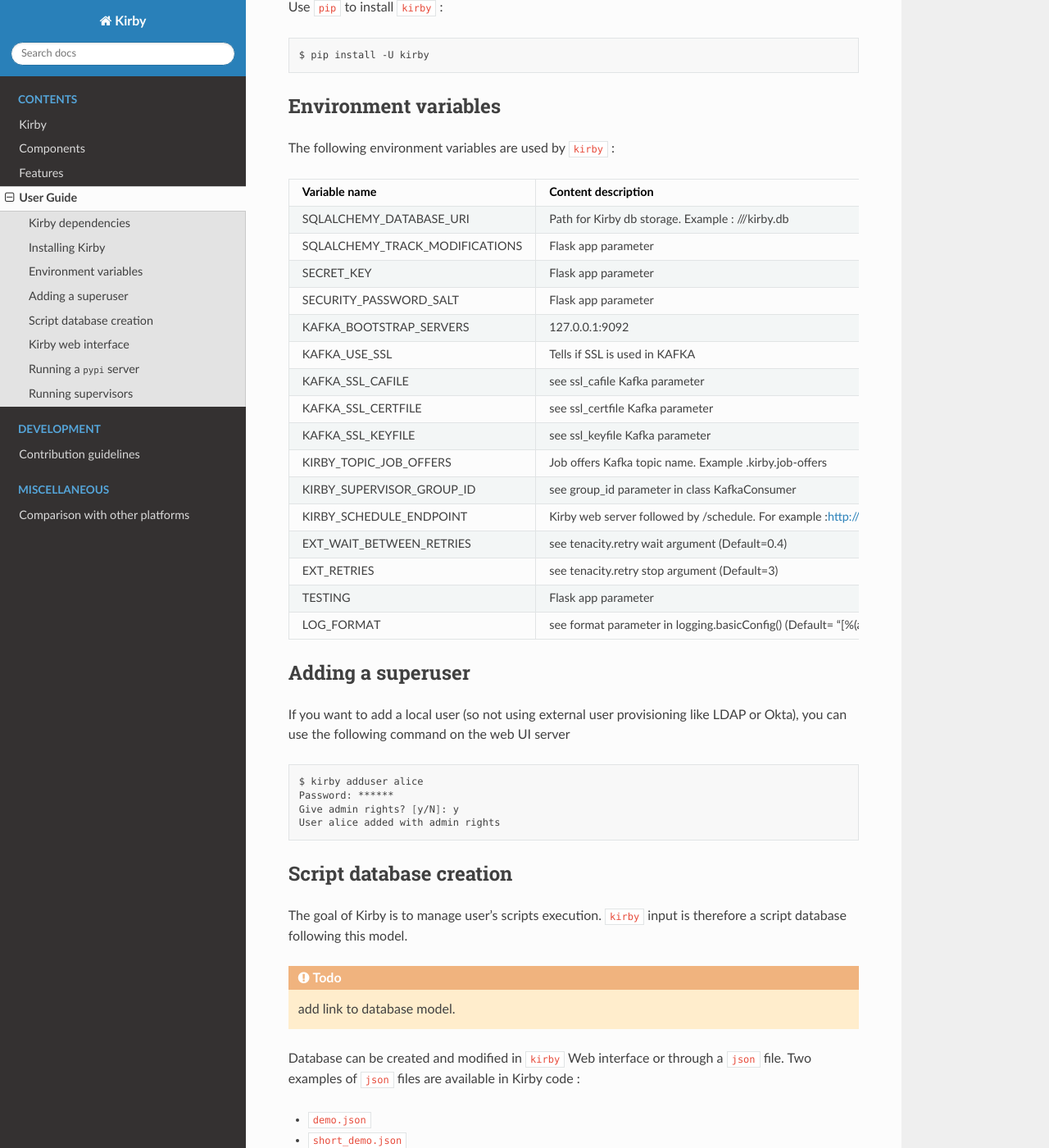
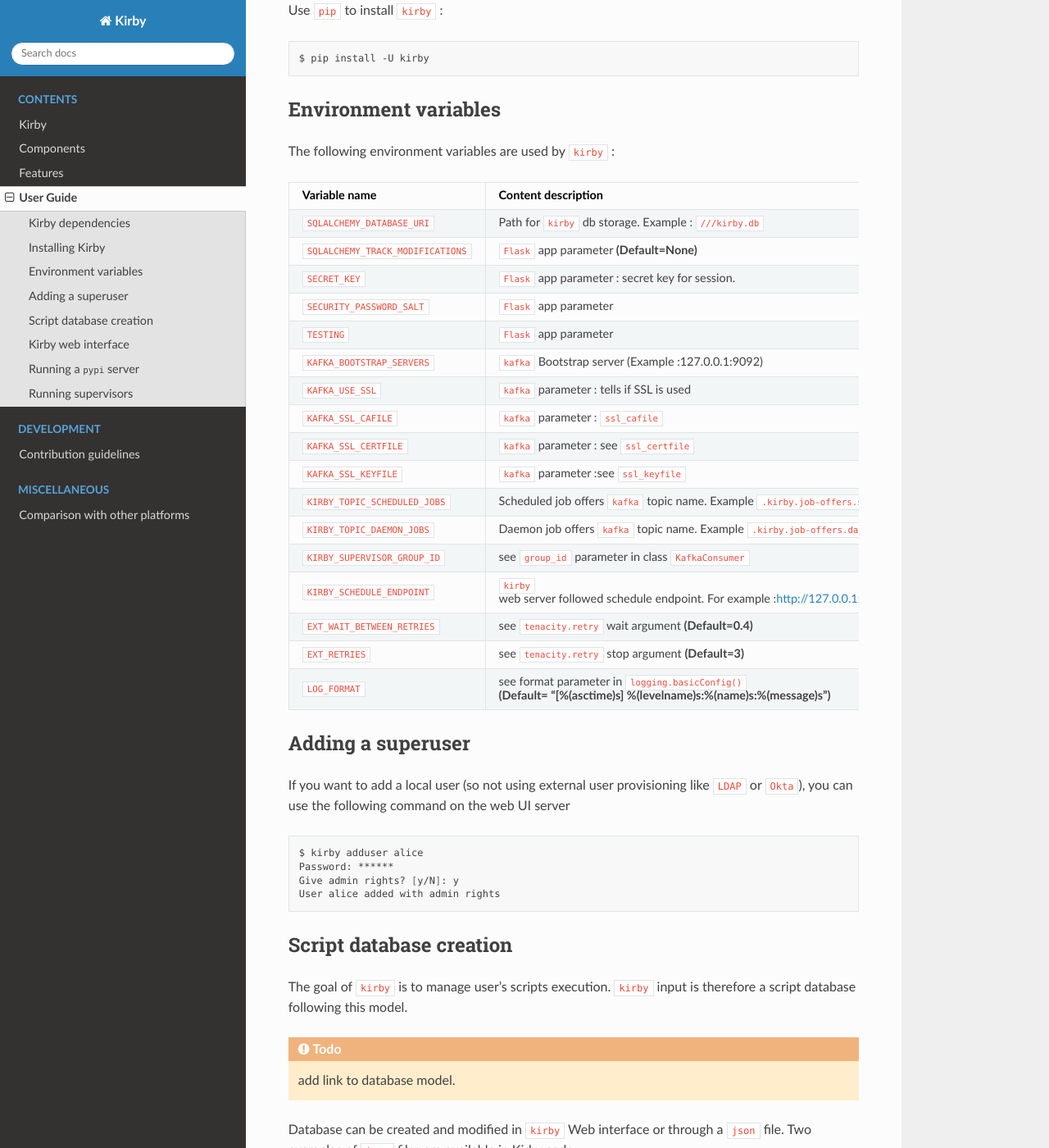
Before and after one commit to adimian/kirby, a Sphinx documentation site: the page built from docs/usage.md, in a window 1280 px wide and 1400 px high, scrolled down 813 px. Shown: the whole window at 82% size. Built offline with Sphinx 7.4.7 and the Read the Docs theme 2.0.0, drawn with Linux system fonts in a browser that asks for light colours; some of the changed text lies outside the part shown.

Commit message:
usage.md improvements

````diff
--- a/docs/usage.md
+++ b/docs/usage.md
@@ -1,26 +1,26 @@
 # User Guide
 
-Kirby is a Python Frameworks which manages user's
+`kirby` is a Python Frameworks which manages user's
 scripts execution on several servers. User's scripts can be :
-- scheduled script (schedule definition is based on cron)
+- scheduled script (schedule definition is based on `cron`)
 - daemon script
 
-Scripts are run on several servers (Kirby supervisors). In order to ensure
-that a scheduled script is never launched twice, Kirby uses Kafka topics.
+Scripts are run on several servers (`kirby supervisors`). In order to ensure
+that a scheduled script is never launched twice, Kirby uses `Kafka` topics.
 
 ## Kirby dependencies
-`Kirby` uses a Redis server for the leader election process (see below). Before
-running `Kirby`, start a `Redis` server :
+`Kirby` uses a `redis` server for the leader election process (see below). Before
+running `kirby`, start a `redis` server :
 ```bash
 $ redis-server
 ```
-As explained above Kirby also needs a Kafka cluster (required by all `kirby` services)
+As explained above `kirby` also needs a `Kafka` cluster (required by all `kirby` services)
 
 ```bash
 $ bin/zookeeper-server-start.sh config/zookeeper.properties
 $ bin/kafka-server-start.sh config/server.properties
 ```
-Finally, Kirby needs a database server (required for the `kirby` web UI).
+Finally, `kirby` needs a database server (required for the `kirby` web UI).
 
 
 
@@ -36,27 +36,28 @@
 
 | Variable name                   | Content description                                                                 |
 |---------------------------------|-------------------------------------------------------------------------------------|
-| SQLALCHEMY_DATABASE_URI         | Path for Kirby db storage. Example : ///kirby.db                                    |
-| SQLALCHEMY_TRACK_MODIFICATIONS  | Flask app parameter                                                                 |
-| SECRET_KEY                      | Flask app parameter                                                                 |
-| SECURITY_PASSWORD_SALT          | Flask app parameter                                                                 |
-| KAFKA_BOOTSTRAP_SERVERS         | 127.0.0.1:9092                                                                      |
-| KAFKA_USE_SSL                   | Tells if SSL is used in KAFKA                                                       |
-| KAFKA_SSL_CAFILE                | see ssl_cafile Kafka parameter                                                      |
-| KAFKA_SSL_CERTFILE              | see ssl_certfile Kafka parameter                                                    |
-| KAFKA_SSL_KEYFILE               | see ssl_keyfile Kafka parameter                                                     |
-| KIRBY_TOPIC_JOB_OFFERS          | Job offers Kafka topic name. Example .kirby.job-offers                              |
-| KIRBY_SUPERVISOR_GROUP_ID       | see group_id parameter in class KafkaConsumer                                       |
-| KIRBY_SCHEDULE_ENDPOINT         | Kirby web server followed by /schedule. For example :http://127.0.0.1:8080/schedule |
-|EXT_WAIT_BETWEEN_RETRIES   |  see tenacity.retry wait argument (Default=0.4) |
-|EXT_RETRIES   |  see tenacity.retry stop argument (Default=3)|
-|TESTING    | Flask app parameter  |
-|LOG_FORMAT   | see format parameter in logging.basicConfig() (Default= "[%(asctime)s] %(levelname)s:%(name)s:%(message)s") |
+| `SQLALCHEMY_DATABASE_URI`         | Path for `kirby` db storage. Example : `///kirby.db`                                    |
+| `SQLALCHEMY_TRACK_MODIFICATIONS`  | `Flask` app parameter **(Default=None)**                                                                 |
+| `SECRET_KEY`                      | `Flask` app parameter : secret key for session.                                                                  |
+| `SECURITY_PASSWORD_SALT`          | `Flask` app parameter                                                                 |
+|`TESTING`                          | `Flask` app parameter  |
+| `KAFKA_BOOTSTRAP_SERVERS`         | `kafka` Bootstrap server (Example :127.0.0.1:9092)                                                                      |
+| `KAFKA_USE_SSL`                   | `kafka` parameter : tells if SSL is used                                                      |
+| `KAFKA_SSL_CAFILE`                | `kafka` parameter :  `ssl_cafile`                                               |
+| `KAFKA_SSL_CERTFILE`              | `kafka` parameter  : see `ssl_certfile`                                            |
+| `KAFKA_SSL_KEYFILE`               | `kafka` parameter  :see `ssl_keyfile`                                                    |
+| `KIRBY_TOPIC_SCHEDULED_JOBS`          | Scheduled job offers `kafka` topic name. Example `.kirby.job-offers.scheduled`                              |
+| `KIRBY_TOPIC_DAEMON_JOBS`          | Daemon job offers `kafka` topic name. Example `.kirby.job-offers.daemon`                              |
+| `KIRBY_SUPERVISOR_GROUP_ID`       | see `group_id` parameter in class `KafkaConsumer`                                       |
+| `KIRBY_SCHEDULE_ENDPOINT`         | `kirby` web server followed schedule endpoint. For example :http://127.0.0.1:8080/schedule |
+|`EXT_WAIT_BETWEEN_RETRIES`   |  see `tenacity.retry` wait argument **(Default=0.4)** |
+|`EXT_RETRIES`   |  see `tenacity.retry` stop argument **(Default=3)**|
+|`LOG_FORMAT`   | see format parameter in `logging.basicConfig()` **(Default= "[%(asctime)s] %(levelname)s:%(name)s:%(message)s")** |
 
 ## Adding a superuser
 
 If you want to add a local user (so not using external user provisioning like
-LDAP or Okta), you can use the following command on the web UI server
+`LDAP` or `Okta`), you can use the following command on the web UI server
 
 ```bash
 $ kirby adduser alice
@@ -65,7 +66,7 @@
 User alice added with admin rights
 ```
 ## Script database creation
-The goal of Kirby is to manage user's scripts execution. `kirby` input is
+The goal of `kirby` is to manage user's scripts execution. `kirby` input is
 therefore a script database following this model.
 
 .. todo:: add link to database model.
@@ -123,7 +124,7 @@
 All `supervisor` (including leader) consume scripts in the `Kafka` topic, create
 the Python virtual environments, install the scripts from `Pypiserver`
 and run them (in a separated subprocess).
-If leader supervisor crashes, another supervisor will take the lead.
+If leader `supervisor` crashes, another `supervisor` will take the lead.
 
 .. important:: - There must be at least one `supervisor` instance running at all times.
                - Each supervisor must have a unique name
````
